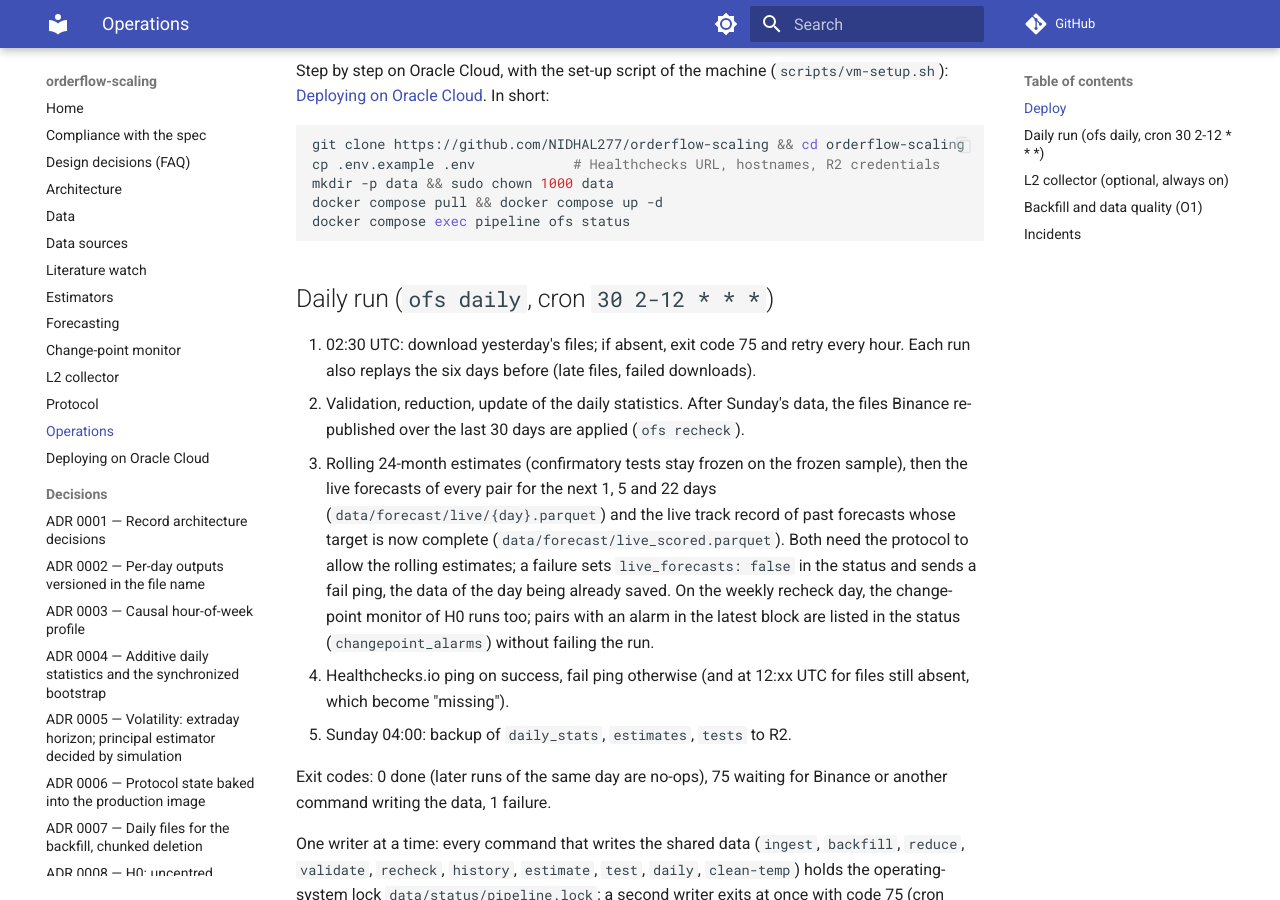
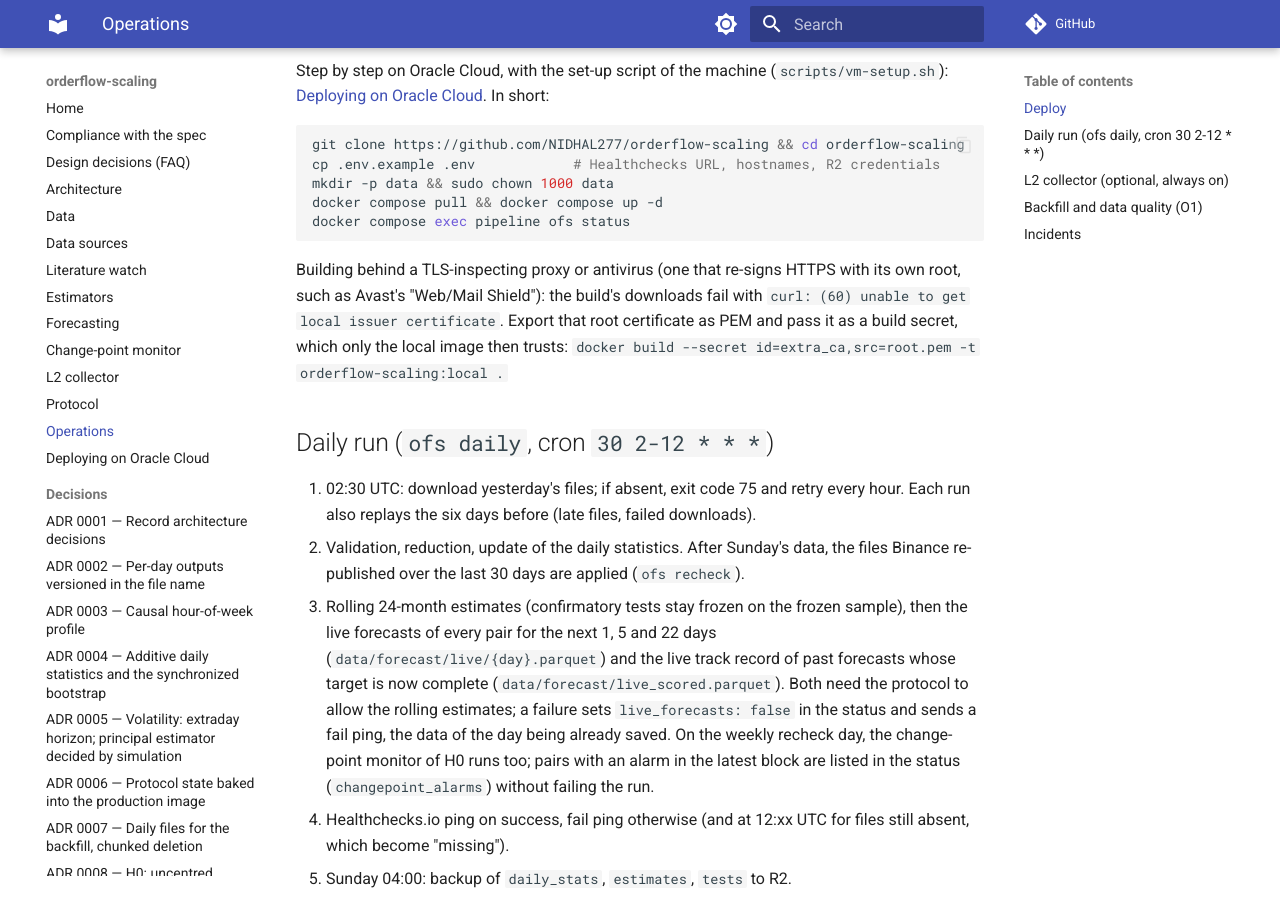
Before and after one commit to NIDHAL277/orderflow-scaling, an MkDocs documentation site: the page built from docs/operations.md, in a window 1280 px wide and 900 px high, scrolled down 586 px. Built offline with MkDocs 1.6.1 and Material for MkDocs 9.7.7, drawn with Linux system fonts in a browser that asks for light colours; comment, search, counter and statistics services are not loaded.

Commit message:
Docker: optional extra root certificate for builds behind a TLS-inspecting antivirus
An antivirus that scans HTTPS (here Avast's Web/Mail Shield) re-signs every certificate; Windows trusts its root but the build container does not, and curl failed with error 60. The root can now be passed as a BuildKit secret (extra_ca, optional; CI unchanged), and uv uses the system trust store (UV_NATIVE_TLS).

Co-Authored-By: Claude Opus 5.5 <noreply@anthropic.com>

````diff
--- a/docs/operations.md
+++ b/docs/operations.md
@@ -24,6 +24,12 @@ mkdir -p data && sudo chown 1000 data
 docker compose pull && docker compose up -d
 docker compose exec pipeline ofs status
 ```
+
+Building behind a TLS-inspecting proxy or antivirus (one that re-signs HTTPS with its own
+root, such as Avast's "Web/Mail Shield"): the build's downloads fail with
+`curl: (60) unable to get local issuer certificate`. Export that root certificate as PEM
+and pass it as a build secret, which only the local image then trusts:
+`docker build --secret id=extra_ca,src=root.pem -t orderflow-scaling:local .`
 
 ## Daily run (`ofs daily`, cron `30 2-12 * * *`)
 
````
Also changed, not shown: 1 other file.
